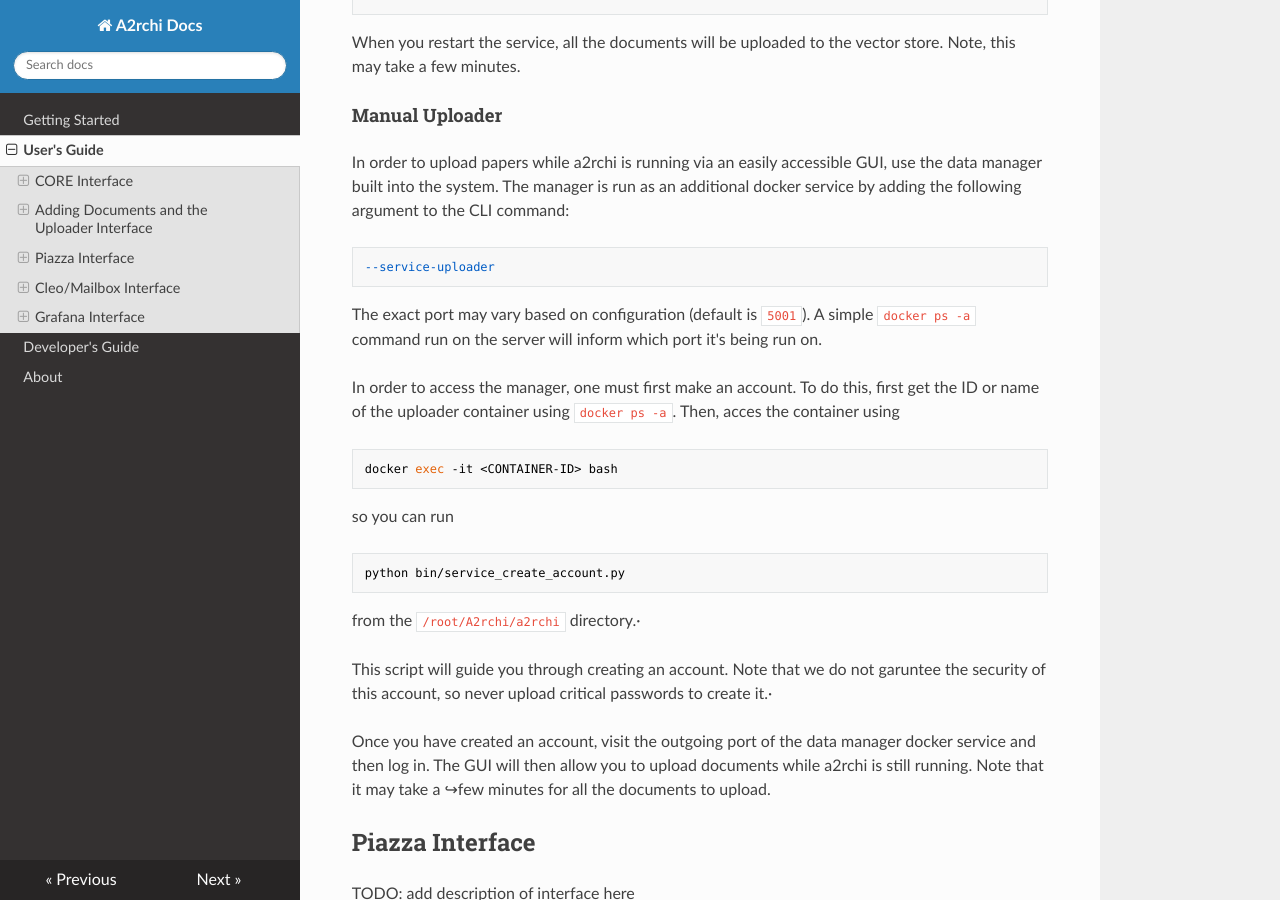
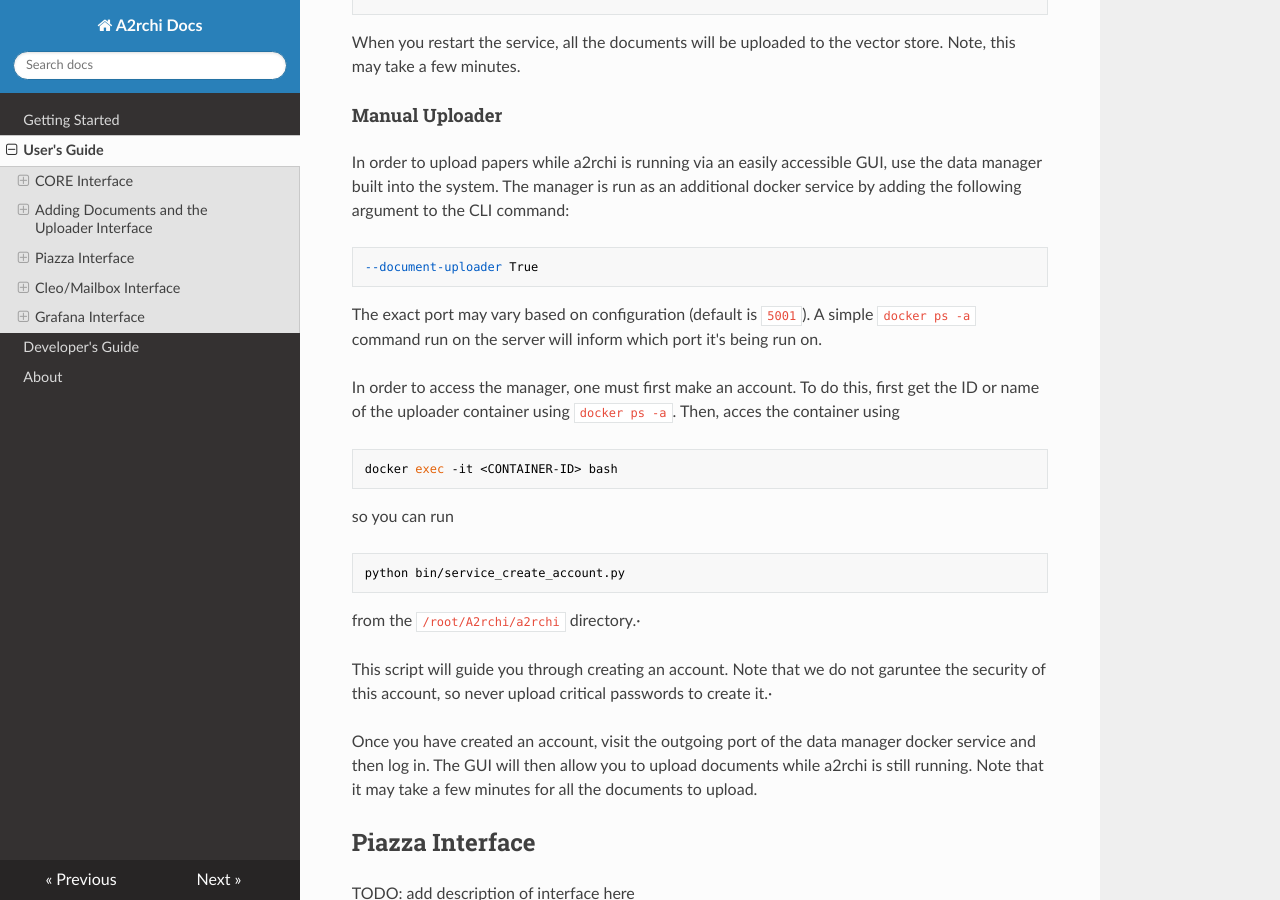
Before and after one commit to mit-submit/A2rchi, an MkDocs documentation site: the page built from docs/docs/users_guide.md, in a window 1280 px wide and 900 px high, scrolled down 1405 px. Built offline with MkDocs 1.6.1, drawn with Linux system fonts in a browser that asks for light colours; nearby versions of some CDN libraries; some of the changed text lies outside the part shown.

Commit message:
some documentation fixes

````diff
--- a/docs/docs/users_guide.md
+++ b/docs/docs/users_guide.md
@@ -4,9 +4,9 @@
 
 The user's guide is broken up into detailing the various interfaces and the secrets/configurations needed for those interfaces.
 
-To include an interface, simply add it's tag at the end of the `create` CLI command. For example, to include grafana run
+To include an interface, simply add it's tag at the end of the `create` CLI command. For example, to include the document uploader, run:
 ```
-$ a2rchi create --name my-a2rchi --a2rchi-config example_conf.yaml --grafana True
+$ a2rchi create --name my-a2rchi --a2rchi-config example_conf.yaml --document-uploader True
 ```
 
 ## CORE Interface
@@ -30,7 +30,7 @@
 
 #### Document Lists
 
-Before starting the a2rchi service, one can create a document list, which is a `.list` file containing *links* that point to either `html`, `txt`, or `pdf` files. `.list` files are also able to support comments,      ↪using "#". They are also generally stored in the `config` folder of the repository. For example, the below may be a list
+Before starting the a2rchi service, one can create a document list, which is a `.list` file containing *links* that point to either `html`, `txt`, or `pdf` files. `.list` files are also able to support comments, using "#". They are also generally stored in the `config` folder of the repository. For example, the below may be a list
 
 ```
 # Documents for the 6.5830 class
@@ -58,7 +58,7 @@
 
 In order to upload papers while a2rchi is running via an easily accessible GUI, use the data manager built into the system. The manager is run as an additional docker service by adding the following argument to the CLI command:
 ```
---service-uploader
+--document-uploader True
 ```
 The exact port may vary based on configuration (default is `5001`). A simple `docker ps -a` command run on the server will inform which port it's being run on.
 
@@ -74,7 +74,7 @@
 
 This script will guide you through creating an account. Note that we do not garuntee the security of this account, so never upload critical passwords to create it.·
 
-Once you have created an account, visit the outgoing port of the data manager docker service and then log in. The GUI will then allow you to upload documents while a2rchi is still running. Note that it may take a   ↪few minutes for all the documents to upload.
+Once you have created an account, visit the outgoing port of the data manager docker service and then log in. The GUI will then allow you to upload documents while a2rchi is still running. Note that it may take a few minutes for all the documents to upload.
 
 
 ## Piazza Interface
````
Also changed, not shown: docs/docs/index.md (+4 -3 lines).
